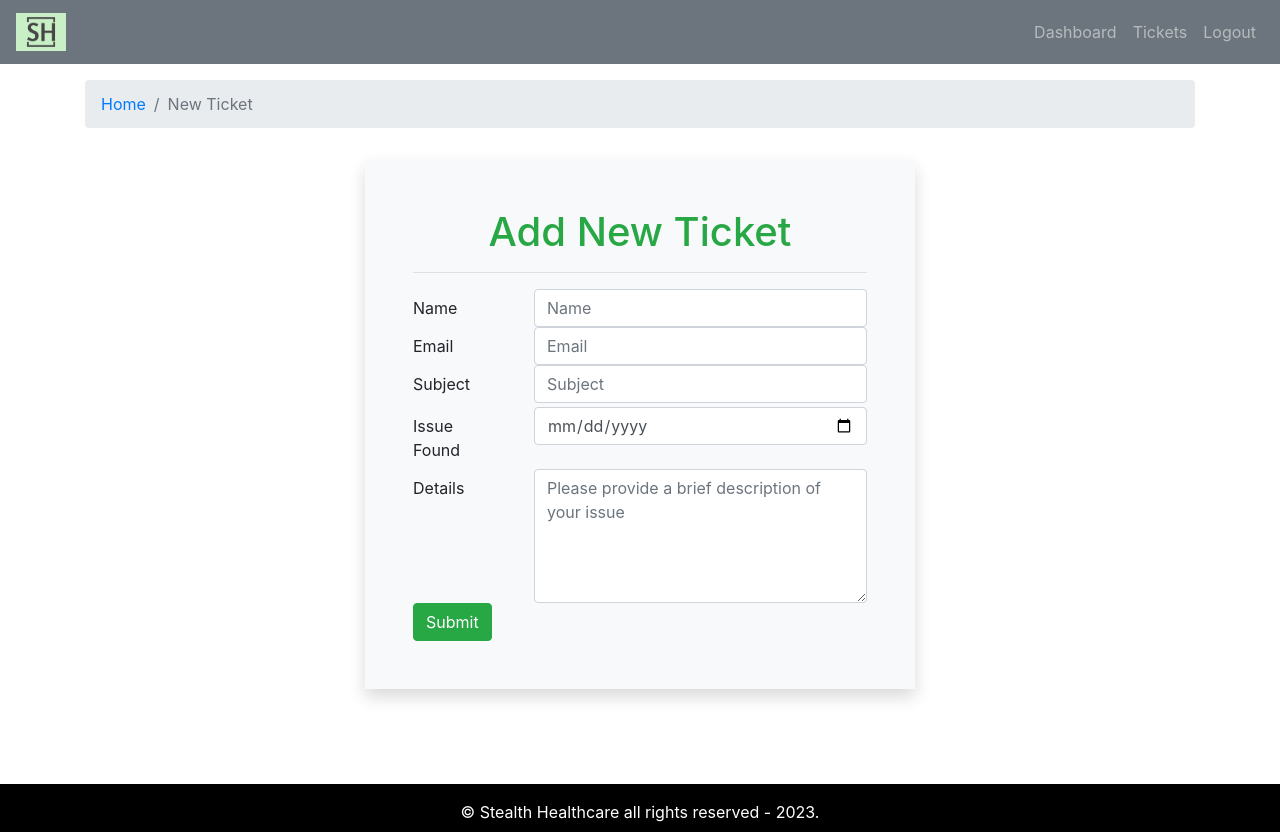
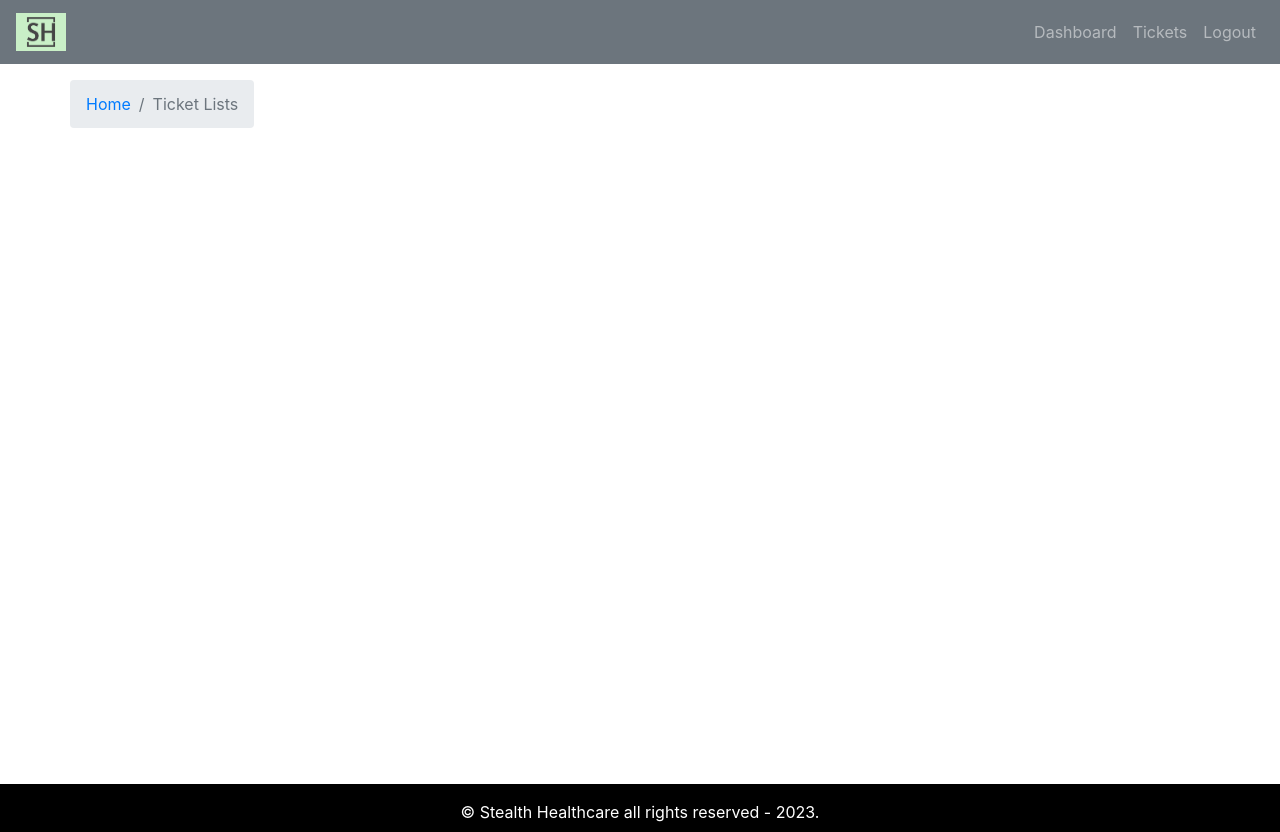
Before and after one commit to julbug/ticketsystem-frontened, a React (Create React App) app: page / in a window 1280 px wide. Built offline with nearby package versions, Linux system fonts and the light colour scheme.

Commit message:
TicketLists page added

```diff
--- a/src/App.js
+++ b/src/App.js
@@ -4,6 +4,7 @@ import './App.css';
 import {DefaultLayout} from "./layout/DefaultLayout"
 // import {Dashboard} from "./pages/dashboard/Dashboard.page"
 import {AddTicket} from "./pages/new-ticket/AddTicket.page"
+import { TicketLists } from "./pages/ticket-list/TicketLists.page";
 
 function App() {
   return (
@@ -11,7 +12,8 @@ function App() {
     {/* <Entry /> */}
     <DefaultLayout >
     {/* <Dashboard /> */}
-    <AddTicket />
+    {/* <AddTicket /> */}
+    <TicketLists/>
     </DefaultLayout>
     </div>
   );
--- /dev/null
+++ b/src/pages/ticket-list/TicketLists.page.js
@@ -0,0 +1,13 @@
+import React from 'react';
+import {Container, Row, Col} from 'react-bootstrap';
+import { PageBreadcrumb } from '../../componenets/breadcrumb/Breadcrumb.comp';
+
+export const TicketLists = () => {
+  return (
+    <Container>
+        <Row>
+            <PageBreadcrumb page="Ticket Lists" />
+        </Row>
+    </Container>
+  )
+}
```
Also changed, not shown: src/pages/ticket/Ticket.page.js (added, +15 -0 lines).
